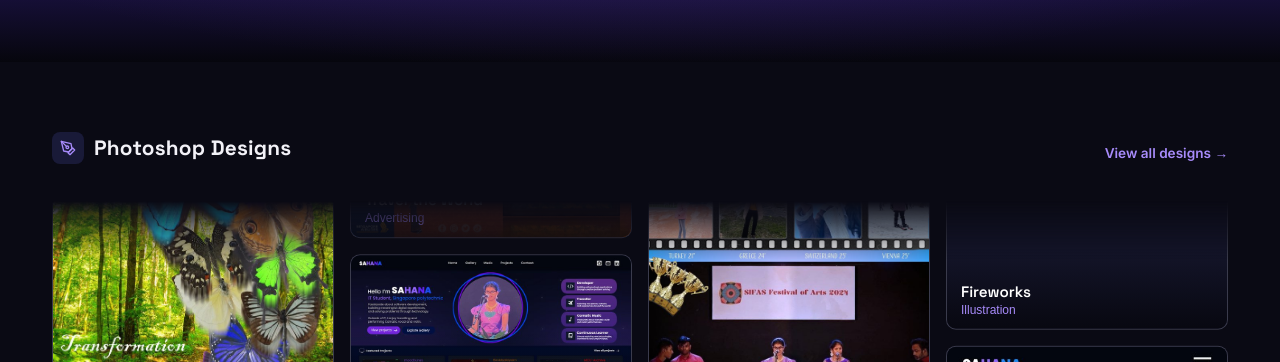
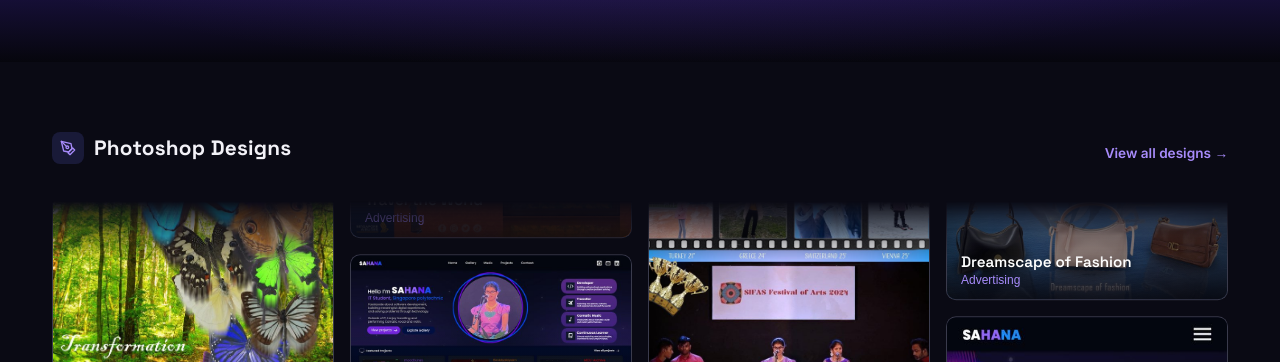
Before and after one commit to sahanasriram19/portfolio-website, a plain HTML site: page index.html in a window 1280 px wide. Shown: the part 982-1344 px from the top of the page. Drawn offline with Linux system fonts and the light colour scheme.

Commit message:
edited layout

```diff
--- a/index.html
+++ b/index.html
@@ -365,33 +365,10 @@
           <span class="design-cap"><b>Dreamscape of Fashion</b><i>Advertising</i></span>
         </button>
       </figure>
-        <figure class="live-item">
-        <button type="button" class="design-btn" data-lightbox="images/fireworks.jpg" data-caption="Fireworks" aria-label="Open design: Fireworks">
-          <img src="images/fireworks-thumb.jpg" width="384" height="432" loading="lazy" alt="Hand-drawn style fireworks in purple, orange and red">
-          <span class="design-cap"><b>Fireworks</b><i>Illustration</i></span>
-        </button>
-      </figure>
       </div></div>
     </div>
   </div>
 </section>
-
-<!-- <section class="section reveal" id="clubs">
-  <div class="wrap">
-    <div class="section-head">
-      <div class="section-head-left">
-        <div class="sec-icon"><svg viewBox="0 0 24 24" fill="none" stroke-width="2" stroke-linecap="round" stroke-linejoin="round"><path d="M17 21v-2a4 4 0 0 0-4-4H5a4 4 0 0 0-4 4v2"/><circle cx="9" cy="7" r="4"/><path d="M23 21v-2a4 4 0 0 0-3-3.87"/><path d="M16 3.13a4 4 0 0 1 0 7.75"/></svg></div>
-        <h2>Clubs &amp; Co-curriculars</h2>
-      </div>
-    </div>
-
-    <div class="club-list">
-      <span>SEED</span>
-      <span>Gryphons</span>
-      <span>SPICS</span>
-    </div>
-  </div>
-</section> -->
 
 <footer id="contact">
   <div class="wrap">
```
